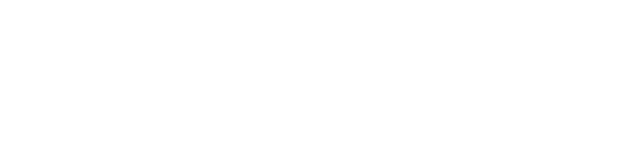
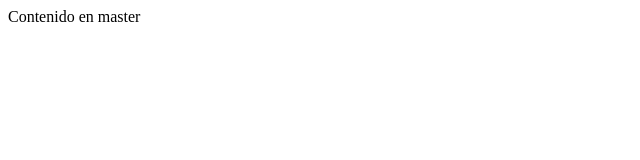
Before and after one commit to dhc0510/mi-practica, a plain HTML site: page index.html in a window 1280 px wide. Shown: the whole page, without its empty margins (0-640 px from the left). Drawn offline with Linux system fonts and the light colour scheme.

Commit message:
First content in index

```diff
--- a/index.html
+++ b/index.html
@@ -6,7 +6,7 @@
     <title>Document</title>
 </head>
 <body>
-
+    Contenido en master
 </body>
 <script src="script.js"></script>
 </html>
```
